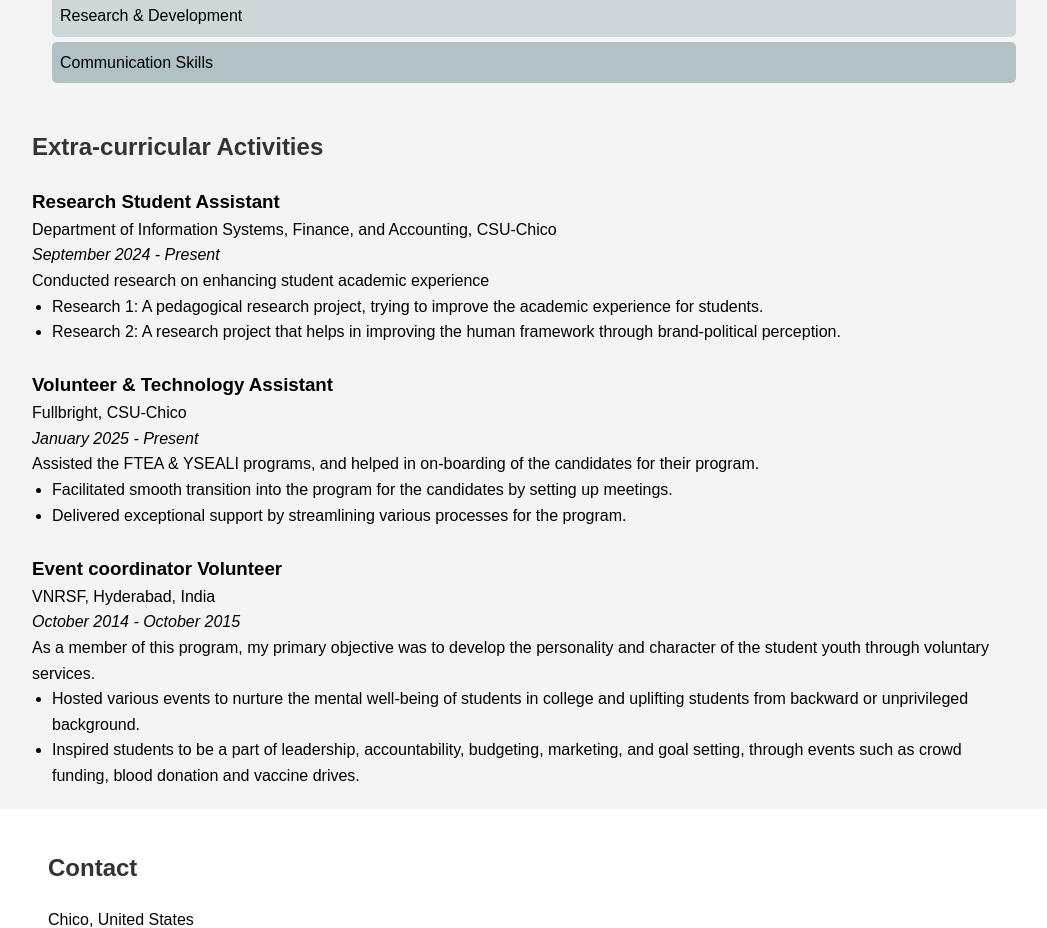
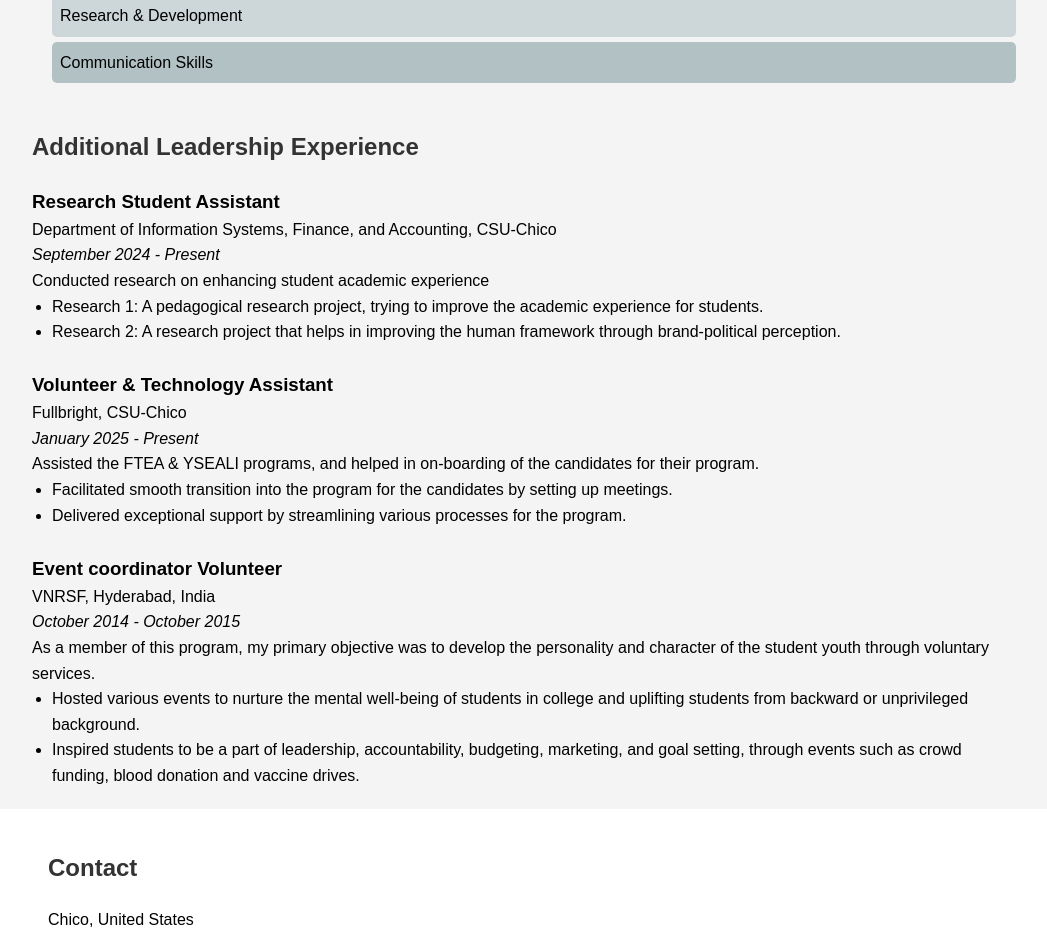
Before and after one commit to joelpilli/joelpilli.github.io, a plain HTML site: page index.html in a window 1280 px wide. Shown: the part 2040-2968 px from the top of the page, without its empty margins (116-1163 px from the left). Drawn offline with Linux system fonts and the light colour scheme.

Commit message:
rename extra-curricular section

```diff
--- a/index.html
+++ b/index.html
@@ -118,7 +118,7 @@
     <!-- Extra Curricular Section -->
     <section id="extras">
         <div class="container">
-            <h2>Extra-curricular Activities</h2>
+            <h2>Additional Leadership Experience</h2>
 
             <h3>Research Student Assistant</h3>
             <p>Department of Information Systems, Finance, and Accounting, CSU-Chico</p>
```
